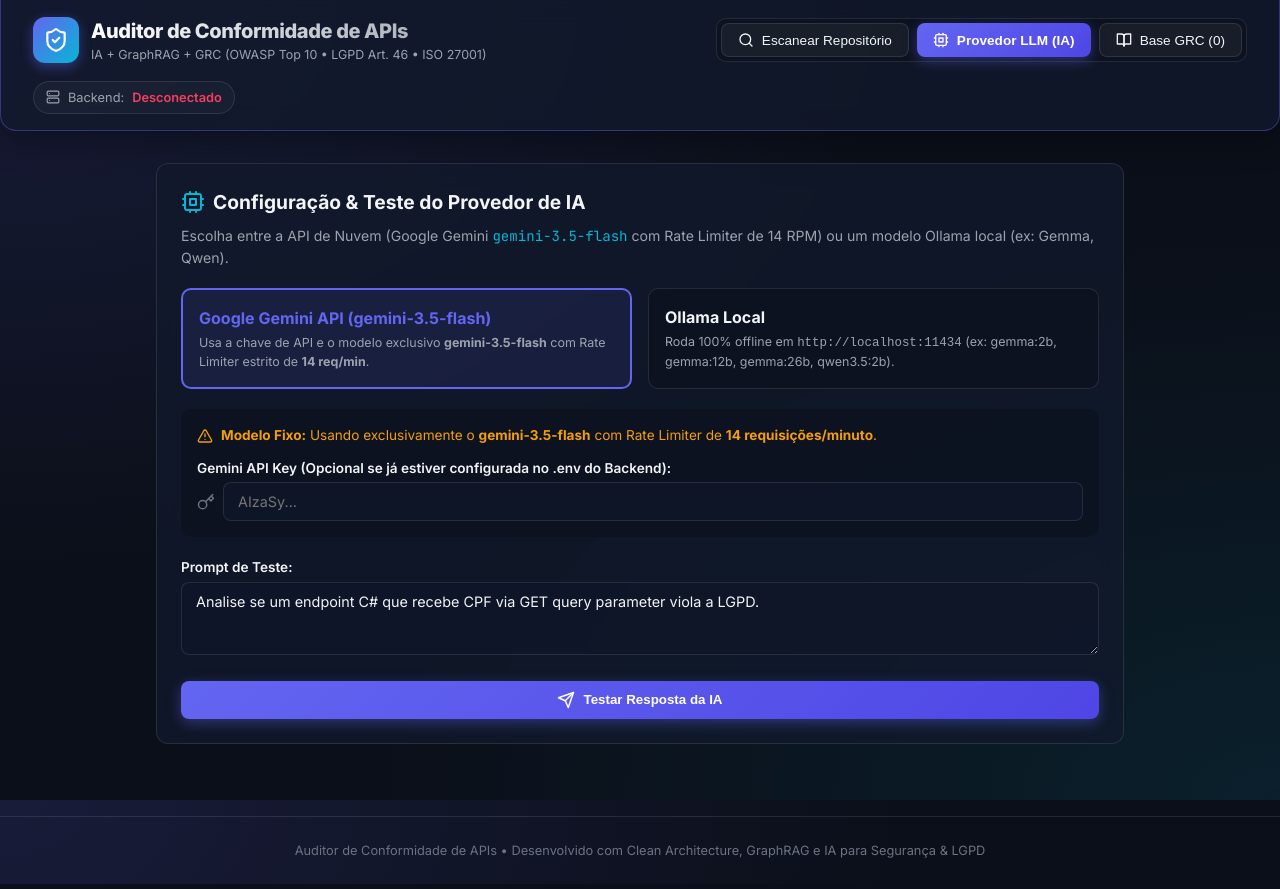
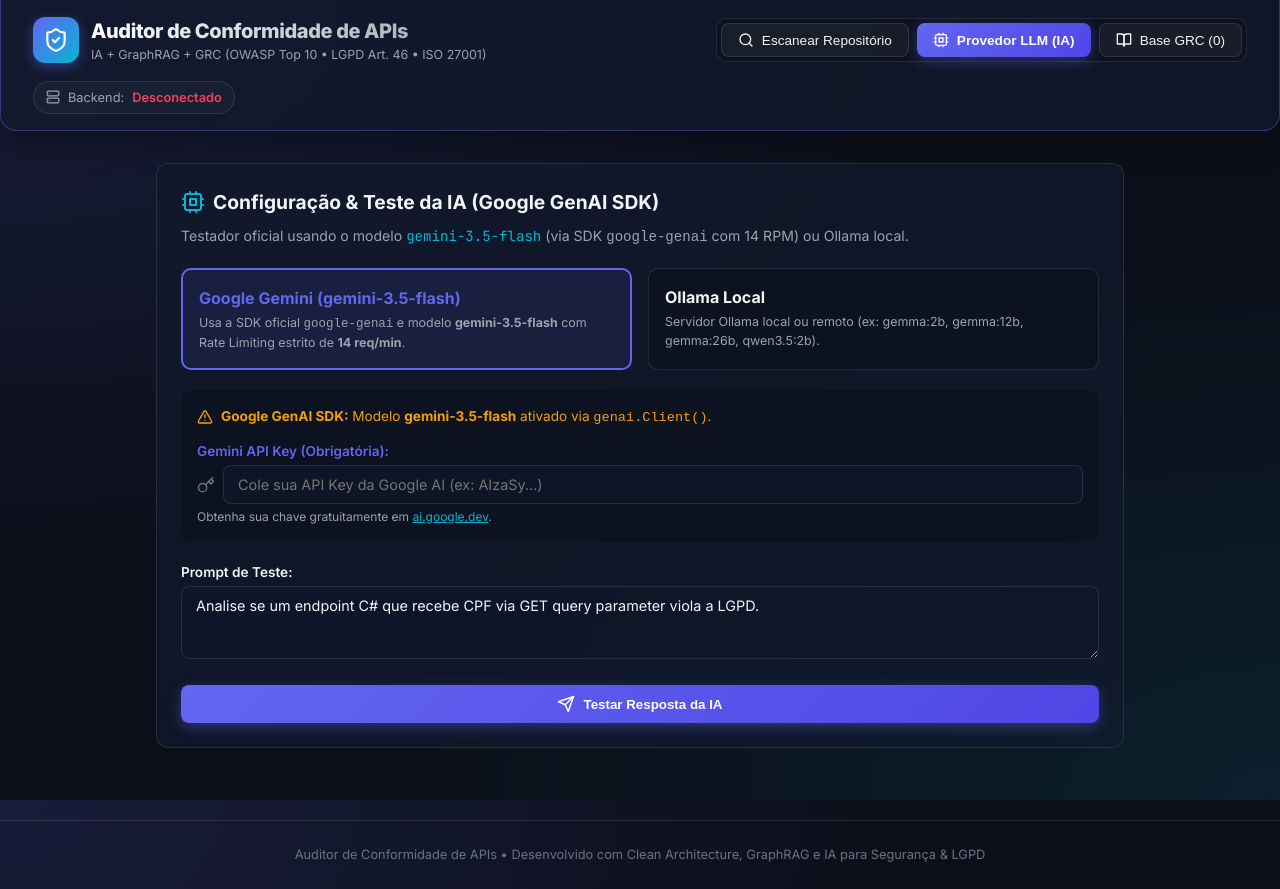
Before and after one commit to flaviofilho001/AuditoriaFront, a React (Vite) app: page / in a window 1280 px wide. Both pictures are taken after a click on the button "Provedor LLM (IA)". Built offline with nearby package versions, Linux system fonts and the light colour scheme; no server answers.

Commit message:
feat: UI update for google-genai SDK and gemini-3.5-flash model

```diff
--- a/src/components/LLMBenchTab.tsx
+++ b/src/components/LLMBenchTab.tsx
@@ -1,4 +1,4 @@
-import React, { useState } from 'react';
+import React, { useState, useEffect } from 'react';
 import { Cpu, Key, AlertTriangle, Send, CheckCircle2, RefreshCw } from 'lucide-react';
 import { api, LLMTestResponse } from '../services/api';
 
@@ -13,7 +13,22 @@
   const [result, setResult] = useState<LLMTestResponse | null>(null);
   const [error, setError] = useState<string | null>(null);
 
+  useEffect(() => {
+    const savedKey = localStorage.getItem('gemini_api_key');
+    if (savedKey) setApiKey(savedKey);
+  }, []);
+
+  const handleKeyChange = (val: string) => {
+    setApiKey(val);
+    localStorage.setItem('gemini_api_key', val);
+  };
+
   const handleTest = async () => {
+    if (provider === 'gemini' && !apiKey.trim()) {
+      setError('Por favor insira sua Gemini API Key antes de testar.');
+      return;
+    }
+
     setLoading(true);
     setError(null);
     setResult(null);
@@ -39,10 +54,10 @@
     <div style={{ maxWidth: '1000px', margin: '32px auto', padding: '0 16px' }}>
       <div className="glass-card" style={{ padding: '24px', marginBottom: '24px' }}>
         <h2 style={{ fontSize: '1.2rem', fontWeight: 700, marginBottom: '8px', display: 'flex', alignItems: 'center', gap: '8px' }}>
-          <Cpu color="var(--accent-cyan)" /> Configuração & Teste do Provedor de IA
+          <Cpu color="var(--accent-cyan)" /> Configuração & Teste da IA (Google GenAI SDK)
         </h2>
         <p style={{ color: 'var(--text-muted)', fontSize: '0.88rem', marginBottom: '20px' }}>
-          Escolha entre a API de Nuvem (Google Gemini <code className="code-font" style={{ color: 'var(--accent-cyan)' }}>gemini-3.5-flash</code> com Rate Limiter de 14 RPM) ou um modelo Ollama local (ex: Gemma, Qwen).
+          Testador oficial usando o modelo <code className="code-font" style={{ color: 'var(--accent-cyan)' }}>gemini-3.5-flash</code> (via SDK <code>google-genai</code> com 14 RPM) ou Ollama local.
         </p>
 
         {/* Provedor Radio Group */}
@@ -58,10 +73,10 @@
             }}
           >
             <div style={{ fontWeight: 700, marginBottom: '4px', color: provider === 'gemini' ? 'var(--accent-indigo)' : 'var(--text-main)' }}>
-              Google Gemini API (gemini-3.5-flash)
+              Google Gemini (gemini-3.5-flash)
             </div>
             <div style={{ fontSize: '0.78rem', color: 'var(--text-muted)' }}>
-              Usa a chave de API e o modelo exclusivo <strong>gemini-3.5-flash</strong> com Rate Limiter estrito de <strong>14 req/min</strong>.
+              Usa a SDK oficial <code>google-genai</code> e modelo <strong>gemini-3.5-flash</strong> com Rate Limiting estrito de <strong>14 req/min</strong>.
             </div>
           </div>
 
@@ -79,7 +94,7 @@
               Ollama Local
             </div>
             <div style={{ fontSize: '0.78rem', color: 'var(--text-muted)' }}>
-              Roda 100% offline em <code>http://localhost:11434</code> (ex: gemma:2b, gemma:12b, gemma:26b, qwen3.5:2b).
+              Servidor Ollama local ou remoto (ex: gemma:2b, gemma:12b, gemma:26b, qwen3.5:2b).
             </div>
           </div>
         </div>
@@ -89,21 +104,24 @@
           <div style={{ display: 'flex', flexDirection: 'column', gap: '12px', marginBottom: '20px', background: 'rgba(0,0,0,0.2)', padding: '16px', borderRadius: '10px' }}>
             <div style={{ display: 'flex', alignItems: 'center', gap: '8px', fontSize: '0.85rem', color: 'var(--accent-amber)' }}>
               <AlertTriangle size={16} />
-              <span><strong>Modelo Fixo:</strong> Usando exclusivamente o <strong>gemini-3.5-flash</strong> com Rate Limiter de <strong>14 requisições/minuto</strong>.</span>
+              <span><strong>Google GenAI SDK:</strong> Modelo <strong>gemini-3.5-flash</strong> ativado via <code>genai.Client()</code>.</span>
             </div>
             <div>
-              <label style={{ fontSize: '0.85rem', fontWeight: 600, display: 'block', marginBottom: '4px' }}>
-                Gemini API Key (Opcional se já estiver configurada no .env do Backend):
+              <label style={{ fontSize: '0.85rem', fontWeight: 600, display: 'block', marginBottom: '4px', color: 'var(--accent-indigo)' }}>
+                Gemini API Key (Obrigatória):
               </label>
               <div style={{ display: 'flex', gap: '8px' }}>
                 <Key size={18} style={{ alignSelf: 'center', color: 'var(--text-dim)' }} />
                 <input
                   type="password"
-                  placeholder="AIzaSy..."
+                  placeholder="Cole sua API Key da Google AI (ex: AIzaSy...)"
                   value={apiKey}
-                  onChange={(e) => setApiKey(e.target.value)}
+                  onChange={(e) => handleKeyChange(e.target.value)}
                   style={{ flex: 1 }}
                 />
+              </div>
+              <div style={{ fontSize: '0.75rem', color: 'var(--text-muted)', marginTop: '4px' }}>
+                Obtenha sua chave gratuitamente em <a href="https://ai.google.dev" target="_blank" rel="noreferrer" style={{ color: 'var(--accent-cyan)' }}>ai.google.dev</a>.
               </div>
             </div>
           </div>
@@ -154,7 +172,7 @@
           style={{ width: '100%', justifyContent: 'center' }}
         >
           {loading ? <RefreshCw className="animate-spin" size={18} /> : <Send size={18} />}
-          {loading ? 'Processando com gemini-3.5-flash (Aguarde)...' : 'Testar Resposta da IA'}
+          {loading ? 'Processando com gemini-3.5-flash (SDK)...' : 'Testar Resposta da IA'}
         </button>
       </div>
 
```
